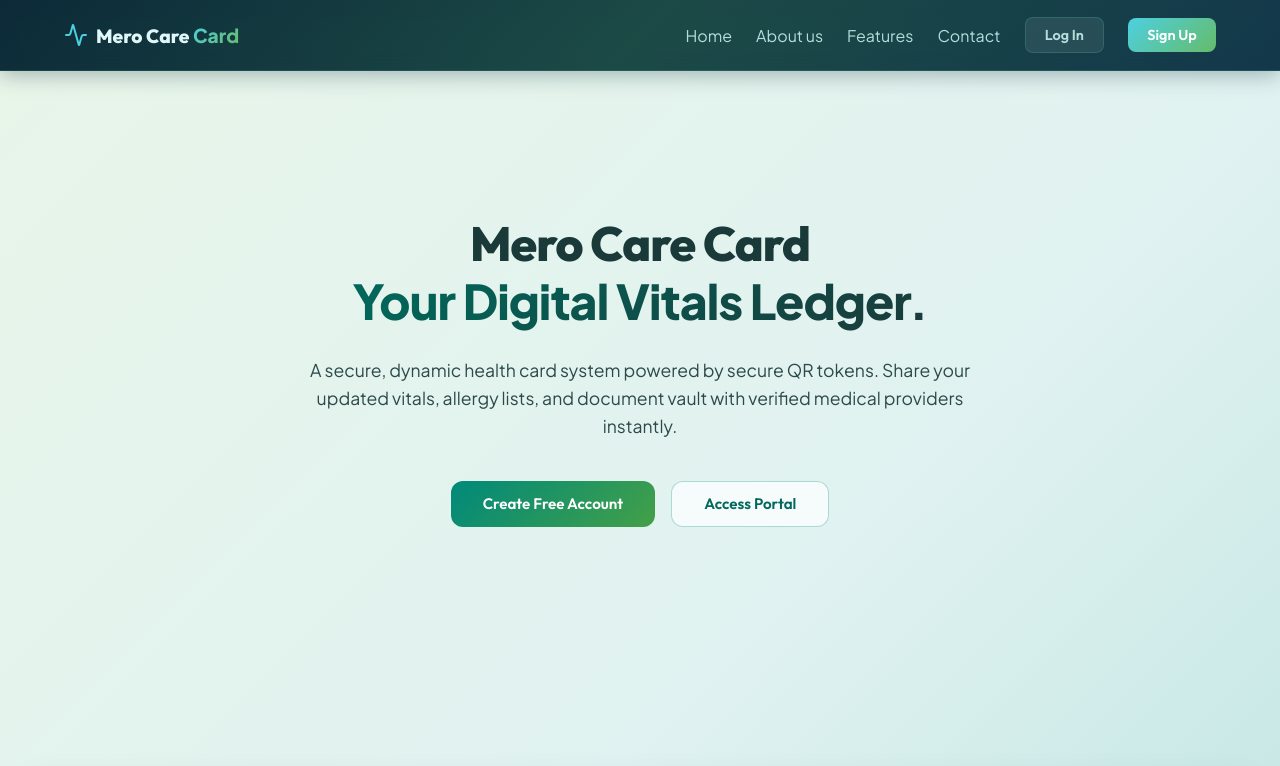
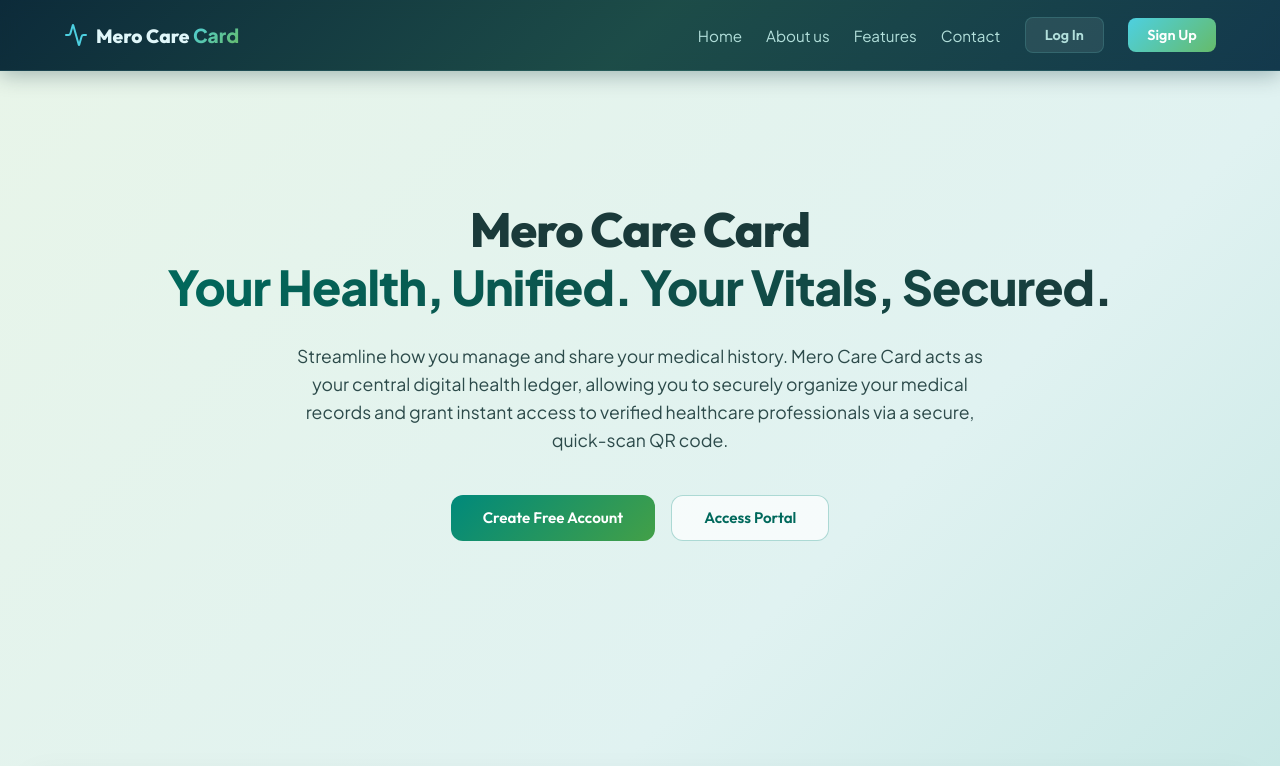
Before and after one commit to Kripa845/Digital-Health-Record-System-1, a React (Vite) app in the folder EHEALTH-SYSTEM/frontend/: page / in a window 1280 px wide. Shown: the top 766 px of the page. Built offline with nearby package versions, Linux system fonts and the light colour scheme.

Commit message:
Frontend change

```diff
--- a/EHEALTH-SYSTEM/frontend/src/components/Navbar.tsx
+++ b/EHEALTH-SYSTEM/frontend/src/components/Navbar.tsx
@@ -1,18 +1,21 @@
-import React from 'react';
+import React, { useState } from 'react';
 import { Link, useNavigate } from 'react-router-dom';
 import { useAuth } from '../context/AuthContext';
-import { Activity, LogOut, User as UserIcon, ShieldAlert } from 'lucide-react';
+import { Activity, LogOut, User as UserIcon, ShieldAlert, Menu, X } from 'lucide-react';
 
 export const Navbar: React.FC = () => {
   const { user, logout } = useAuth();
   const navigate = useNavigate();
+  const [isOpen, setIsOpen] = useState(false);
 
   const handleLogout = () => {
     logout();
     navigate('/');
+    setIsOpen(false);
   };
 
   const handleScroll = (sectionId: string) => {
+    setIsOpen(false);
     if (window.location.pathname !== '/') {
       navigate('/');
       setTimeout(() => {
@@ -25,6 +28,17 @@ export const Navbar: React.FC = () => {
     }
   };
 
+  const navLinkStyle = {
+    background: 'none',
+    border: 'none',
+    cursor: 'pointer',
+    font: 'inherit',
+    color: '#b2dfdb',
+    padding: '0.5rem 0',
+    transition: 'color 0.3s ease',
+    fontSize: '0.95rem',
+  };
+
   return (
     <nav
       className="navbar"
@@ -32,29 +46,90 @@ export const Navbar: React.FC = () => {
         position: 'sticky',
         top: 0,
         zIndex: 1000,
-        background: 'linear-gradient(135deg, rgba(13, 45, 60, 0.92) 0%, rgba(30, 80, 75, 0.92) 50%, rgba(20, 60, 80, 0.92) 100%)',
+        background: 'linear-gradient(135deg, rgba(13, 45, 60, 0.95) 0%, rgba(30, 80, 75, 0.95) 50%, rgba(20, 60, 80, 0.95) 100%)',
         backdropFilter: 'blur(10px)',
         borderBottom: '1px solid rgba(100, 200, 200, 0.15)',
         boxShadow: '0 4px 20px rgba(0, 40, 50, 0.3)'
       }}
     >
-      <div className="navbar-container" style={{ display: 'flex', justifyContent: 'space-between', alignItems: 'center', maxWidth: '1200px', margin: '0 auto', padding: '0.8rem 1.5rem' }}>
-        <div onClick={() => handleScroll('home')} style={{ cursor: 'pointer', display: 'flex', alignItems: 'center', gap: '0.5rem' }} className="logo">
+      <div className="navbar-container" style={{
+        display: 'flex',
+        justifyContent: 'space-between',
+        alignItems: 'center',
+        maxWidth: '1200px',
+        margin: '0 auto',
+        padding: '0.8rem 1.5rem',
+        position: 'relative',
+      }}>
+        {/* Logo */}
+        <div
+          onClick={() => handleScroll('home')}
+          style={{
+            cursor: 'pointer',
+            display: 'flex',
+            alignItems: 'center',
+            gap: '0.5rem',
+            flexShrink: 0,
+          }}
+          className="logo"
+        >
           <Activity size={24} style={{ color: '#4dd0e1' }} />
-          <span style={{ fontWeight: 800, fontFamily: 'var(--font-display)', fontSize: '1.2rem', color: '#e0f7fa' }}>Mero Care<span style={{ background: 'linear-gradient(135deg, #4dd0e1, #66bb6a)', WebkitBackgroundClip: 'text', WebkitTextFillColor: 'transparent' }}> Card</span></span>
+          <span style={{
+            fontWeight: 800,
+            fontFamily: 'var(--font-display)',
+            fontSize: '1.2rem',
+            color: '#e0f7fa',
+            whiteSpace: 'nowrap',
+          }}>
+            Mero Care<span style={{
+              background: 'linear-gradient(135deg, #4dd0e1, #66bb6a)',
+              WebkitBackgroundClip: 'text',
+              WebkitTextFillColor: 'transparent'
+            }}> Card</span>
+          </span>
         </div>
 
-        <div className="nav-links" style={{ display: 'flex', alignItems: 'center', gap: '1.5rem' }}>
-          <button onClick={() => handleScroll('home')} className="nav-link" style={{ background: 'none', border: 'none', cursor: 'pointer', font: 'inherit', color: '#b2dfdb' }}>Home</button>
-          <button onClick={() => handleScroll('about')} className="nav-link" style={{ background: 'none', border: 'none', cursor: 'pointer', font: 'inherit', color: '#b2dfdb' }}>About us</button>
-          <button onClick={() => handleScroll('features')} className="nav-link" style={{ background: 'none', border: 'none', cursor: 'pointer', font: 'inherit', color: '#b2dfdb' }}>Features</button>
-          <button onClick={() => handleScroll('contact')} className="nav-link" style={{ background: 'none', border: 'none', cursor: 'pointer', font: 'inherit', color: '#b2dfdb' }}>Contact</button>
+        {/* Hamburger Menu Button - Mobile */}
+        <button
+          onClick={() => setIsOpen(!isOpen)}
+          style={{
+            display: 'none',
+            background: 'rgba(255,255,255,0.05)',
+            border: '1px solid rgba(100, 200, 200, 0.2)',
+            borderRadius: '8px',
+            color: '#e0f7fa',
+            padding: '0.5rem',
+            cursor: 'pointer',
+            transition: 'all 0.3s ease',
+            alignItems: 'center',
+            justifyContent: 'center',
+          }}
+          className="hamburger-btn"
+          aria-label="Toggle menu"
+        >
+          {isOpen ? <X size={24} /> : <Menu size={24} />}
+        </button>
+
+        {/* Desktop Navigation */}
+        <div
+          className="desktop-nav"
+          style={{
+            display: 'flex',
+            alignItems: 'center',
+            gap: '1.5rem',
+            flexWrap: 'wrap',
+          }}
+        >
+          <button onClick={() => handleScroll('home')} style={navLinkStyle}>Home</button>
+          <button onClick={() => handleScroll('about')} style={navLinkStyle}>About us</button>
+          <button onClick={() => handleScroll('features')} style={navLinkStyle}>Features</button>
+          <button onClick={() => handleScroll('contact')} style={navLinkStyle}>Contact</button>
 
           {user ? (
             <>
               {user.role === 'PATIENT' ? (
                 <>
-                  <Link to="/patient-dashboard" className="nav-link" style={{ fontWeight: 600, color: '#4dd0e1' }}>Dashboard</Link>
+                  <Link to="/patient-dashboard" className="nav-link" style={{ fontWeight: 600, color: '#4dd0e1', textDecoration: 'none' }}>Dashboard</Link>
                   <span className="badge badge-patient" style={{
                     background: 'rgba(77, 208, 225, 0.2)',
                     color: '#4dd0e1',
@@ -63,7 +138,8 @@ export const Navbar: React.FC = () => {
                     fontSize: '0.75rem',
                     display: 'inline-flex',
                     alignItems: 'center',
-                    border: '1px solid rgba(77, 208, 225, 0.3)'
+                    border: '1px solid rgba(77, 208, 225, 0.3)',
+                    whiteSpace: 'nowrap',
                   }}>
                     <UserIcon size={12} style={{ marginRight: '4px' }} />
                     Patient
@@ -71,7 +147,7 @@ export const Navbar: React.FC = () => {
                 </>
               ) : (
                 <>
-                  <Link to="/admin-dashboard" className="nav-link" style={{ fontWeight: 600, color: '#81c784' }}>Scanner Portal</Link>
+                  <Link to="/admin-dashboard" className="nav-link" style={{ fontWeight: 600, color: '#81c784', textDecoration: 'none' }}>Scanner Portal</Link>
                   <span className="badge badge-admin" style={{
                     background: 'rgba(129, 199, 132, 0.2)',
                     color: '#81c784',
@@ -80,7 +156,8 @@ export const Navbar: React.FC = () => {
                     fontSize: '0.75rem',
                     display: 'inline-flex',
                     alignItems: 'center',
-                    border: '1px solid rgba(129, 199, 132, 0.3)'
+                    border: '1px solid rgba(129, 199, 132, 0.3)',
+                    whiteSpace: 'nowrap',
                   }}>
                     <ShieldAlert size={12} style={{ marginRight: '4px' }} />
                     Clinic Admin
@@ -99,7 +176,8 @@ export const Navbar: React.FC = () => {
                 display: 'flex',
                 alignItems: 'center',
                 gap: '6px',
-                transition: 'all 0.3s ease'
+                transition: 'all 0.3s ease',
+                whiteSpace: 'nowrap',
               }}>
                 <LogOut size={14} />
                 <span>Sign Out</span>
@@ -115,8 +193,9 @@ export const Navbar: React.FC = () => {
                 borderRadius: '8px',
                 color: '#b2dfdb',
                 textDecoration: 'none',
-                transition: 'all 0.3s ease'
-              }}>Log In</Link>
+                transition: 'all 0.3s ease',
+                whiteSpace: 'nowrap',
+                }}>Log In</Link>
               <Link to="/register" className="btn btn-primary" style={{
                 padding: '0.5rem 1.2rem',
                 fontSize: '0.9rem',
@@ -126,12 +205,162 @@ export const Navbar: React.FC = () => {
                 color: '#fff',
                 textDecoration: 'none',
                 fontWeight: 600,
-                transition: 'all 0.3s ease'
+                transition: 'all 0.3s ease',
+                whiteSpace: 'nowrap',
               }}>Sign Up</Link>
             </>
           )}
         </div>
       </div>
+
+      {/* Mobile Menu - Conditionally rendered based on isOpen state */}
+      {isOpen && (
+        <div
+          className="mobile-menu"
+          style={{
+            display: 'flex',
+            flexDirection: 'column',
+            background: 'rgba(13, 45, 60, 0.98)',
+            backdropFilter: 'blur(10px)',
+            padding: '1rem 1.5rem 1.5rem',
+            borderTop: '1px solid rgba(100, 200, 200, 0.1)',
+            gap: '0.75rem',
+          }}
+        >
+          <button onClick={() => handleScroll('home')} style={{ ...navLinkStyle, textAlign: 'left', fontSize: '1rem' }}>Home</button>
+          <button onClick={() => handleScroll('about')} style={{ ...navLinkStyle, textAlign: 'left', fontSize: '1rem' }}>About us</button>
+          <button onClick={() => handleScroll('features')} style={{ ...navLinkStyle, textAlign: 'left', fontSize: '1rem' }}>Features</button>
+          <button onClick={() => handleScroll('contact')} style={{ ...navLinkStyle, textAlign: 'left', fontSize: '1rem' }}>Contact</button>
+
+          {user ? (
+            <>
+              {user.role === 'PATIENT' ? (
+                <>
+                  <Link to="/patient-dashboard" onClick={() => setIsOpen(false)} style={{ fontWeight: 600, color: '#4dd0e1', textDecoration: 'none', padding: '0.5rem 0' }}>Dashboard</Link>
+                  <span style={{
+                    background: 'rgba(77, 208, 225, 0.2)',
+                    color: '#4dd0e1',
+                    padding: '4px 12px',
+                    borderRadius: '20px',
+                    fontSize: '0.75rem',
+                    display: 'inline-flex',
+                    alignItems: 'center',
+                    border: '1px solid rgba(77, 208, 225, 0.3)',
+                    width: 'fit-content',
+                  }}>
+                    <UserIcon size={12} style={{ marginRight: '4px' }} />
+                    Patient
+                  </span>
+                </>
+              ) : (
+                <>
+                  <Link to="/admin-dashboard" onClick={() => setIsOpen(false)} style={{ fontWeight: 600, color: '#81c784', textDecoration: 'none', padding: '0.5rem 0' }}>Scanner Portal</Link>
+                  <span style={{
+                    background: 'rgba(129, 199, 132, 0.2)',
+                    color: '#81c784',
+                    padding: '4px 12px',
+                    borderRadius: '20px',
+                    fontSize: '0.75rem',
+                    display: 'inline-flex',
+                    alignItems: 'center',
+                    border: '1px solid rgba(129, 199, 132, 0.3)',
+                    width: 'fit-content',
+                  }}>
+                    <ShieldAlert size={12} style={{ marginRight: '4px' }} />
+                    Clinic Admin
+                  </span>
+                </>
+              )}
+
+              <button onClick={handleLogout} style={{
+                padding: '0.6rem 1rem',
+                fontSize: '0.9rem',
+                cursor: 'pointer',
+                background: 'rgba(255, 255, 255, 0.1)',
+                border: '1px solid rgba(100, 200, 200, 0.3)',
+                borderRadius: '8px',
+                color: '#e0f7fa',
+                display: 'flex',
+                alignItems: 'center',
+                gap: '6px',
+                transition: 'all 0.3s ease',
+                width: 'fit-content',
+              }}>
+                <LogOut size={14} />
+                <span>Sign Out</span>
+              </button>
+            </>
+          ) : (
+            <div style={{ display: 'flex', flexDirection: 'column', gap: '0.75rem' }}>
+              <Link to="/login" onClick={() => setIsOpen(false)} style={{
+                padding: '0.6rem 1.2rem',
+                fontSize: '0.95rem',
+                background: 'rgba(255, 255, 255, 0.08)',
+                border: '1px solid rgba(100, 200, 200, 0.2)',
+                borderRadius: '8px',
+                color: '#b2dfdb',
+                textDecoration: 'none',
+                textAlign: 'center',
+                transition: 'all 0.3s ease',
+              }}>Log In</Link>
+              <Link to="/register" onClick={() => setIsOpen(false)} style={{
+                padding: '0.6rem 1.2rem',
+                fontSize: '0.95rem',
+                background: 'linear-gradient(135deg, #4dd0e1, #66bb6a)',
+                border: 'none',
+                borderRadius: '8px',
+                color: '#fff',
+                textDecoration: 'none',
+                fontWeight: 600,
+                textAlign: 'center',
+                transition: 'all 0.3s ease',
+              }}>Sign Up</Link>
+            </div>
+          )}
+        </div>
+      )}
+
+      <style>{`
+        @media screen and (max-width: 900px) {
+          .desktop-nav {
+            display: none !important;
+          }
+          .hamburger-btn {
+            display: flex !important;
+          }
+        }
+
+        @media screen and (min-width: 901px) {
+          .hamburger-btn {
+            display: none !important;
+          }
+        }
+
+        @media screen and (max-width: 480px) {
+          .logo span {
+            font-size: 1rem !important;
+          }
+          .navbar-container {
+            padding: 0.6rem 1rem !important;
+          }
+          .mobile-menu {
+            padding: 0.75rem 1rem 1rem !important;
+          }
+        }
+
+        /* Hover effects */
+        .nav-link:hover,
+        .hamburger-btn:hover {
+          opacity: 0.8;
+        }
+        .btn-secondary:hover {
+          background: rgba(255, 255, 255, 0.15) !important;
+        }
+        .btn-primary:hover {
+          transform: translateY(-2px);
+          box-shadow: 0 4px 15px rgba(77, 208, 225, 0.3);
+        }
+      `}</style>
     </nav>
   );
-};
+  };
--- a/EHEALTH-SYSTEM/frontend/src/pages/Home.tsx
+++ b/EHEALTH-SYSTEM/frontend/src/pages/Home.tsx
@@ -63,7 +63,7 @@ export const Home: React.FC = () => {
             background: 'linear-gradient(135deg, #00695c, #1a3a3a)',
             WebkitBackgroundClip: 'text',
             WebkitTextFillColor: 'transparent'
-          }}>Your Digital Vitals Ledger.</span>
+          }}>Your Health, Unified. Your Vitals, Secured.</span>
         </h1>
         <p className="hero-subtitle" style={{
           maxWidth: '700px',
@@ -71,7 +71,7 @@ export const Home: React.FC = () => {
           fontSize: '1.1rem',
           color: '#2c4a4a'
         }}>
-          A secure, dynamic health card system powered by secure QR tokens. Share your updated vitals, allergy lists, and document vault with verified medical providers instantly.
+         Streamline how you manage and share your medical history. Mero Care Card acts as your central digital health ledger, allowing you to securely organize your medical records and grant instant access to verified healthcare professionals via a secure, quick-scan QR code.
         </p>
 
         <div style={{ display: 'flex', gap: '1rem', justifyContent: 'center', flexWrap: 'wrap' }}>
@@ -227,7 +227,7 @@ export const Home: React.FC = () => {
             </div>
             <h3 style={{ marginBottom: '0.8rem', fontSize: '1.25rem', color: '#1a3a3a' }}>MFA & OTP Protection</h3>
             <p style={{ fontSize: '0.9rem', color: '#2c4a4a' }}>
-              Login securely using mobile number or username, backed by random 6-digit OTP verification codes sent during each access request.
+              Login securely using mobile username, backed by random 6-digit OTP verification codes sent during each access request.
             </p>
           </div>
 
```
